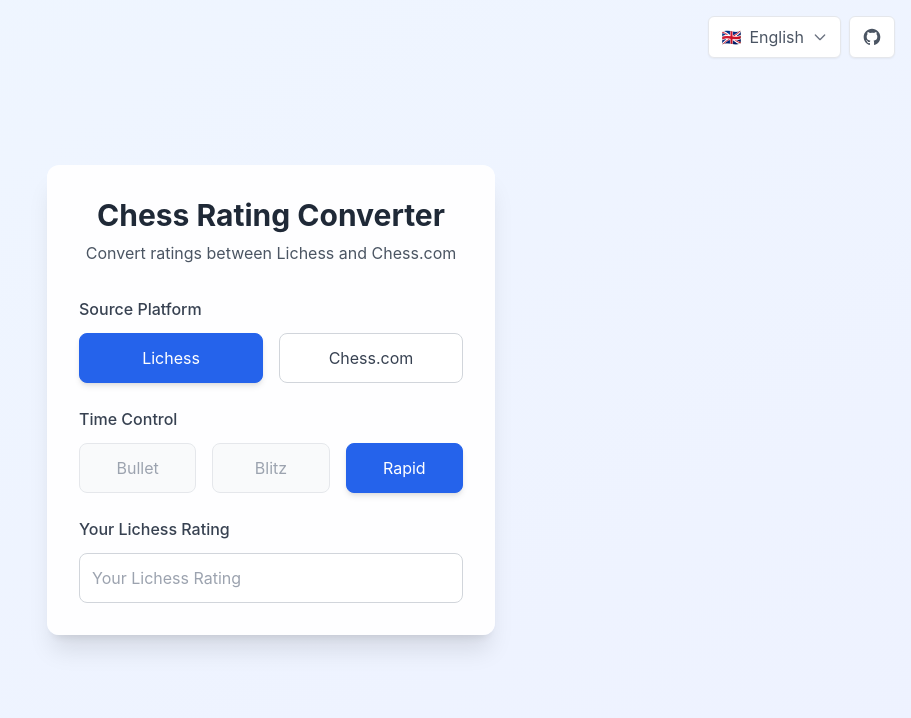
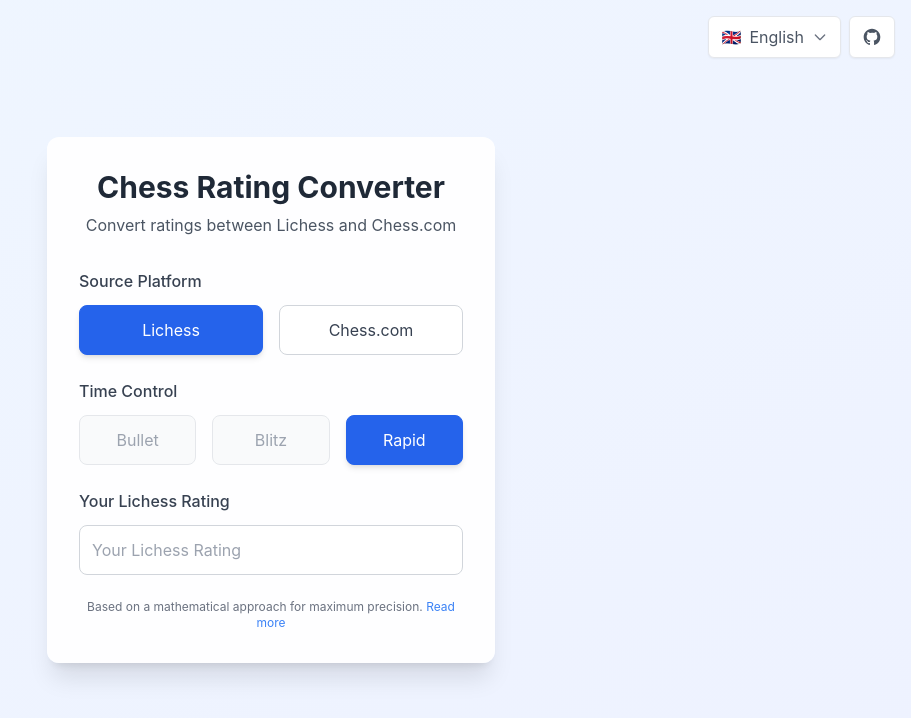
Before and after one commit to lucasBertola/chessEloManager, a React (Vite) app: page / in a window 1280 px wide. Shown: the top 718 px of the page, without its empty margins (369-1280 px from the left). Built offline with nearby package versions, Linux system fonts and the light colour scheme.

Commit message:
feat: ajout d'une note discrète sur la méthodologie mathématique

```diff
--- a/src/App.tsx
+++ b/src/App.tsx
@@ -253,6 +253,19 @@ const App: React.FC = () => {
                 </p>
               </div>
             )}
+
+            {/* Discrete method note */}
+            <div className="mt-3 text-center text-xs text-gray-500">
+              {t('methodNote')}
+              <a
+                href="https://lichess.org/@/lucb3/blog/converting-chesscom-to-lichess-ratings-a-new-data-driven-method/Ww3v70WB"
+                target="_blank"
+                rel="noopener noreferrer"
+                className="text-blue-500 hover:text-blue-700 hover:underline"
+              >
+                {t('readMore')}
+              </a>
+            </div>
           </div>
         </div>
       </div>
--- a/src/i18n/translations.ts
+++ b/src/i18n/translations.ts
@@ -15,7 +15,9 @@ export const en = {
   "chesscomRangeError": "Chess.com rating must be between {{min}} and {{max}}",
   "likeProject": "If you like this project, feel free to:",
   "starOnGitHub": "Star on GitHub",
-  "forkOnGitHub": "Fork on GitHub"
+  "forkOnGitHub": "Fork on GitHub",
+  "methodNote": "Based on a mathematical approach for maximum precision. ",
+  "readMore": "Read more"
 };
 
 export const fr = {
@@ -35,7 +37,9 @@ export const fr = {
   "chesscomRangeError": "Le classement Chess.com doit être entre {{min}} et {{max}}",
   "likeProject": "Si vous aimez ce projet, n'hésitez pas à :",
   "starOnGitHub": "Mettre une étoile sur GitHub",
-  "forkOnGitHub": "Faire un fork sur GitHub"
+  "forkOnGitHub": "Faire un fork sur GitHub",
+  "methodNote": "Basé sur une approche mathématique pour une précision maximale. ",
+  "readMore": "En savoir plus"
 };
 
 export const es = {
@@ -55,7 +59,9 @@ export const es = {
   "chesscomRangeError": "El rating de Chess.com debe estar entre {{min}} y {{max}}",
   "likeProject": "Si te gusta este proyecto, no dudes en:",
   "starOnGitHub": "Dar una estrella en GitHub",
-  "forkOnGitHub": "Hacer un fork en GitHub"
+  "forkOnGitHub": "Hacer un fork en GitHub",
+  "methodNote": "Basado en un enfoque matemático para máxima precisión. ",
+  "readMore": "Leer más"
 };
 
 export const pt = {
@@ -75,5 +81,7 @@ export const pt = {
   "chesscomRangeError": "O rating Chess.com deve estar entre {{min}} e {{max}}",
   "likeProject": "Se você gosta deste projeto, sinta-se à vontade para:",
   "starOnGitHub": "Dar uma estrela no GitHub",
-  "forkOnGitHub": "Fazer um fork no GitHub"
+  "forkOnGitHub": "Fazer um fork no GitHub",
+  "methodNote": "Baseado em uma abordagem matemática para máxima precisão. ",
+  "readMore": "Saiba mais"
 };
```
Also changed, not shown: 5 other files (tests, documents, lock files or other folders).
